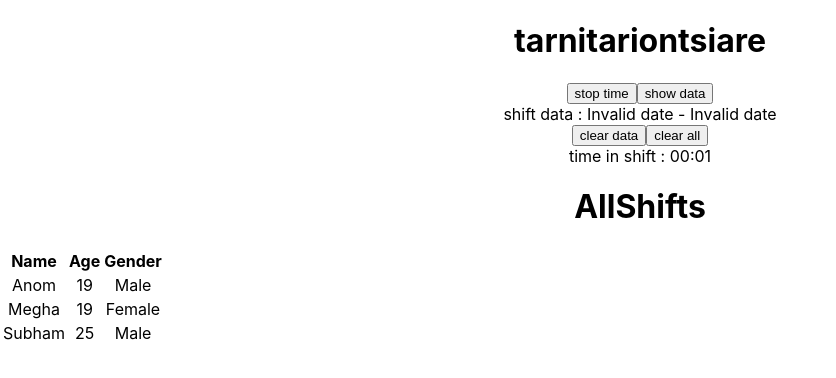
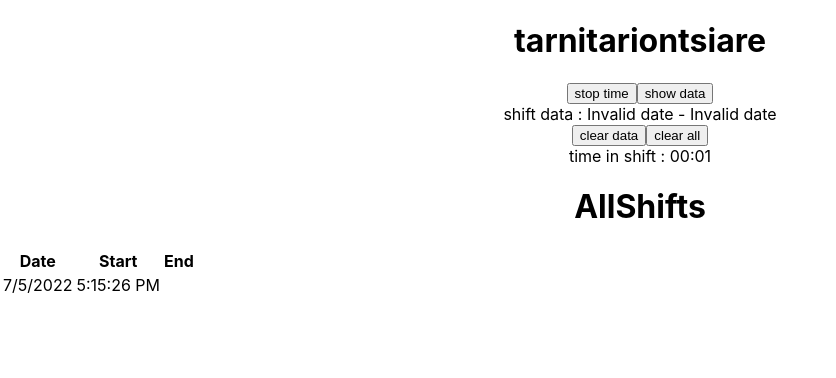
Before and after one commit to leeya018/shift-sign, a React (Create React App) app: page / in a window 1280 px wide. Both pictures are taken after a click on the button "start time". Shown: the top 378 px of the page, without its empty margins (0-836 px from the left). Built offline with nearby package versions, Linux system fonts and the light colour scheme.

Commit message:
show all data in table

```diff
--- a/src/AllShifts.jsx
+++ b/src/AllShifts.jsx
@@ -1,31 +1,57 @@
-import React from 'react'
+import React, { useState, useEffect } from 'react'
 
 
-const data = [
-    { name: "Anom", age: 19, gender: "Male" },
-    { name: "Megha", age: 19, gender: "Female" },
-    { name: "Subham", age: 25, gender: "Male"},
-  ]
 
-export default function AllShifts() {
+const TIME_OBJ_NAME = "TIME_OBJ_NAME"
+
+
+export default function AllShifts({ timer }) {
+
+  const [shifts, setShifts] = useState(null)
+
+  useEffect(() => {
+    let shiftsStr = localStorage.getItem(TIME_OBJ_NAME)
+    console.log(JSON.parse(shiftsStr))
+    setShifts(JSON.parse(shiftsStr))
+  }, [timer])
+
   return (
     <div>
       <h1>AllShifts</h1>
       <table>
+        <thead>
+
           <tr>
-          <th>Name</th>
-          <th>Age</th>
-          <th>Gender</th>
+            <th>Date</th>
+            <th>Start</th>
+            <th>End</th>
           </tr>
-        {data.map((val, key) => {
+        </thead>
+        <tbody>
+
+
+
+          {shifts && Object.keys(shifts).map(key => {
             return (
               <tr key={key}>
-              <td>{val.name}</td>
-              <td>{val.age}</td>
-              <td>{val.gender}</td>
+                <td>{key}</td>
+                <td>{shifts[key].start}</td>
+                <td>{shifts[key].end}</td>
               </tr>
             )
-        })}
+          })
+          }
+          {/* {shifts && shifts.map(function(object, key){
+        return (
+          <tr key={key}>
+            <td>{key}</td>
+            <td>{object[key].start}</td>
+            <td>{object[key].end}</td>
+          </tr>
+        )
+    })} */}
+
+        </tbody>
       </table>
     </div>
   )
--- a/src/App.jsx
+++ b/src/App.jsx
@@ -92,11 +92,11 @@ function App() {
       timeObject[todayKey] = {}
     }
     if(inShift){
-      timeObject[todayKey]["end"] = new Date()
+      timeObject[todayKey]["end"] = moment(new Date()).format('LTS')
       stopTimer()
     }else{
-      let startTime = new Date()
-      timeObject[todayKey]["start"] = startTime
+      let startTime =new Date()
+      timeObject[todayKey]["start"] = moment(startTime).format('LTS')
       startTimer(startTime)
 
     }
@@ -130,7 +130,7 @@ function App() {
       <div>
         <span>{timer!==0 && `time in shift : ${ getTimeStr() }`}</span>
       </div>
-      <AllShifts />
+      <AllShifts timer={timer}/>
 
     </div>
   );
```
Lines whose indentation alone changed are shown as unchanged.
